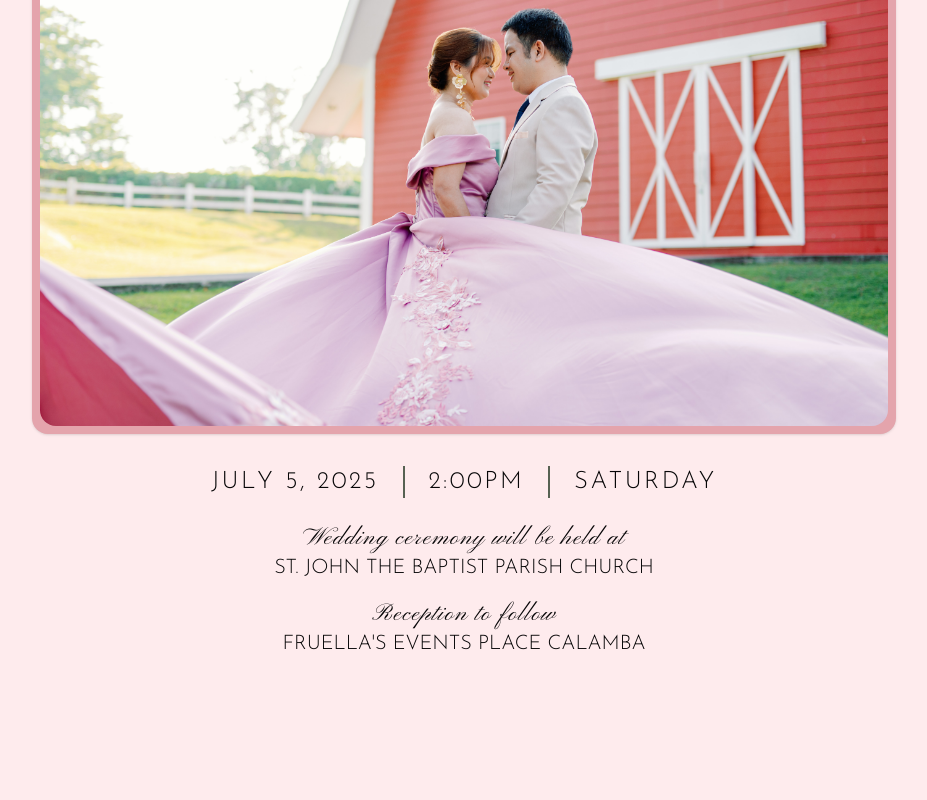
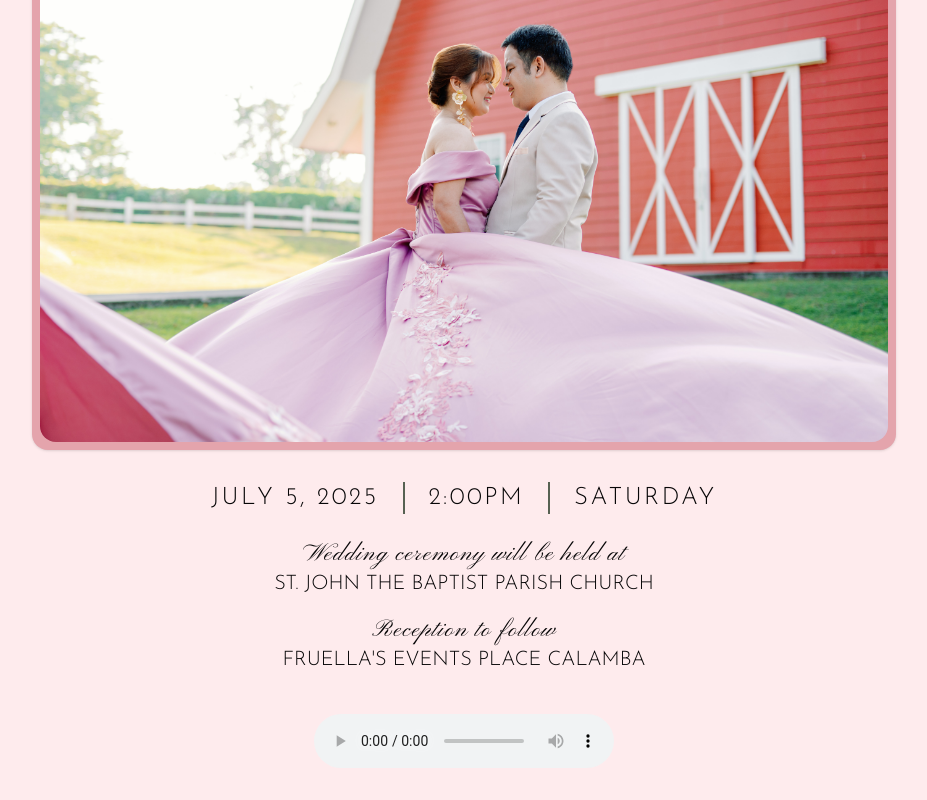
Before and after one commit to poooljubet1094/rommel-angelica, a Vue app: page / in a window 1280 px wide. Shown: the part 386-1186 px from the top of the page, without its empty margins (176-1103 px from the left). Before the commit the page ends 1068 px from the top, so only its background shows below. Built offline with nearby package versions, Linux system fonts and the light colour scheme.

Commit message:
adding background music

```diff
--- a/src/App.vue
+++ b/src/App.vue
@@ -1,29 +1,37 @@
 <script setup lang="ts">
 import NavMenu from './components/NavMenu.vue'
+import { ref, onMounted } from 'vue'
+
+const audioPlayer = ref<HTMLAudioElement | null>(null)
+
+const playAudio = () => {
+  if (audioPlayer.value) {
+    audioPlayer.value.play()
+  }
+}
+
+onMounted(() => {
+  setInterval(() => playAudio(), 3000);
+})
+
 </script>
 
 <template>
   <div class="w-full h-screen">
     <NavMenu></NavMenu>
     <div class="w-full flex justify-center">
-      <div class="p-4 max-w-4xl w-full">
+      <div class="px-4 py-8 max-w-4xl w-full">
         <RouterView></RouterView>
       </div>
+    </div>
+    <div class="w-full flex justify-center items-center mb-8 pb-8">
+      <audio ref="audioPlayer" controls autoplay loop>
+        <source src="./assets/background-sound.mp3" type="audio/mpeg">
+        Your browser does not support the audio element.
+      </audio>
     </div>
   </div>
 </template>
 
 <style scoped>
-.logo {
-  height: 6em;
-  padding: 1.5em;
-  will-change: filter;
-  transition: filter 300ms;
-}
-.logo:hover {
-  filter: drop-shadow(0 0 2em #646cffaa);
-}
-.logo.vue:hover {
-  filter: drop-shadow(0 0 2em #42b883aa);
-}
 </style>
```
Also changed, not shown: 1 other file (tests, documents, lock files or other folders).
